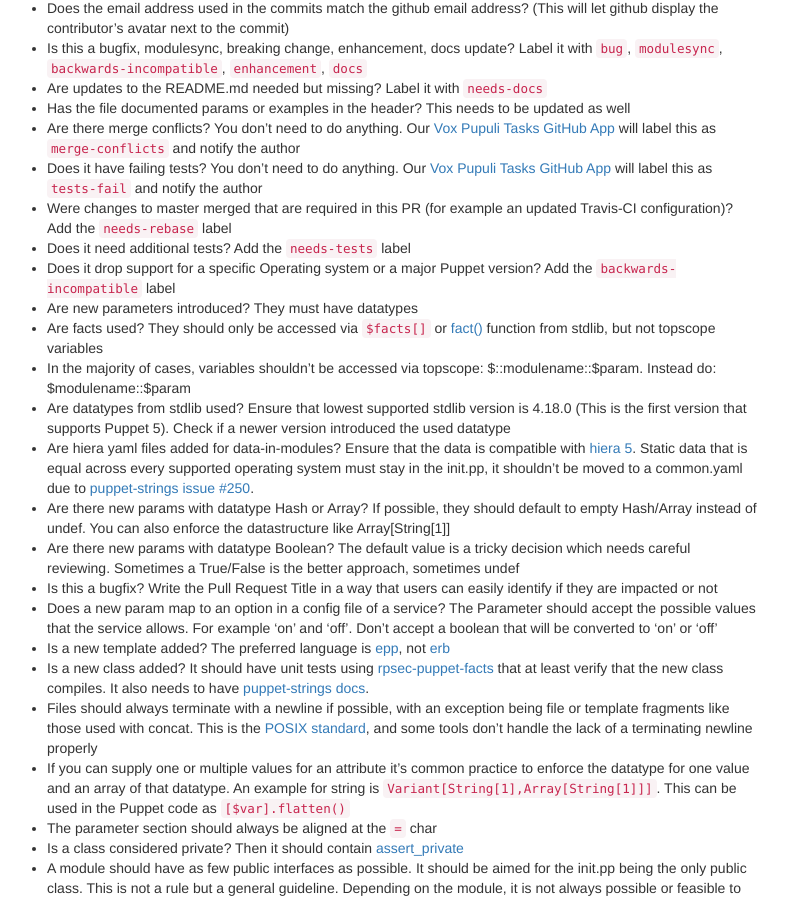
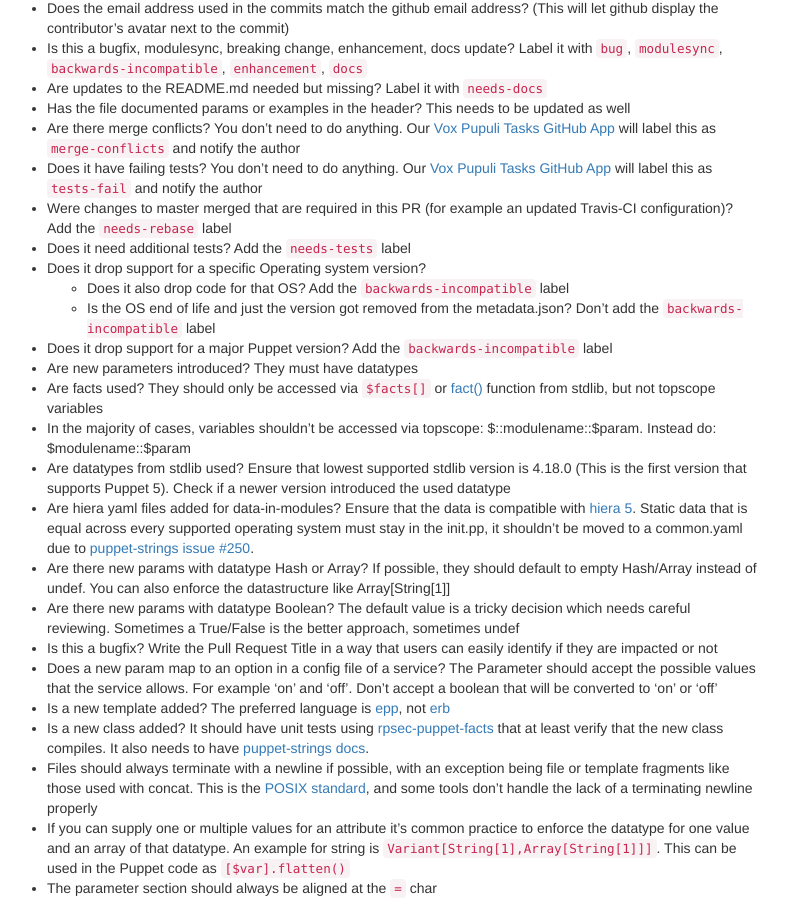
Before and after one commit to voxpupuli/voxpupuli.github.io, a Jekyll site: the page built from _docs/reviewing_pr.md, in a window 1280 px wide and 900 px high, scrolled down 333 px. Shown: the whole window, without its empty margins (258-1045 px from the left). Built offline with Jekyll 4.4.1, drawn with Linux system fonts in a browser that asks for light colours; nearby versions of some CDN libraries.

Commit message:
Update _docs/reviewing_pr.md
Co-Authored-By: Ewoud Kohl van Wijngaarden <ewoud@kohlvanwijngaarden.nl>

```diff
--- a/_docs/reviewing_pr.md
+++ b/_docs/reviewing_pr.md
@@ -16,7 +16,10 @@ one of our modules:
 * Does it have failing tests? You don't need to do anything. Our [Vox Pupuli Tasks GitHub App][vpt] will label this as `tests-fail` and notify the author
 * Were changes to master merged that are required in this PR (for example an updated Travis-CI configuration)? Add the `needs-rebase` label
 * Does it need additional tests? Add the `needs-tests` label
-* Does it drop support for a specific Operating system or a major Puppet version? Add the `backwards-incompatible` label
+* Does it drop support for a specific Operating system version?
+  * Does it also drop code for that OS? Add the `backwards-incompatible` label
+  * Is the OS end of life and just the version got removed from the metadata.json? Don't add the `backwards-incompatible` label
+* Does it drop support for a major Puppet version? Add the `backwards-incompatible` label
 * Are new parameters introduced? They must have datatypes
 * Are facts used? They should only be accessed via `$facts[]` or [fact()](https://github.com/puppetlabs/puppetlabs-stdlib/blob/master/REFERENCE.md#fact) function from stdlib, but not topscope variables
 * In the majority of cases, variables shouldn't be accessed via topscope: $::modulename::$param. Instead do: $modulename::$param
```
